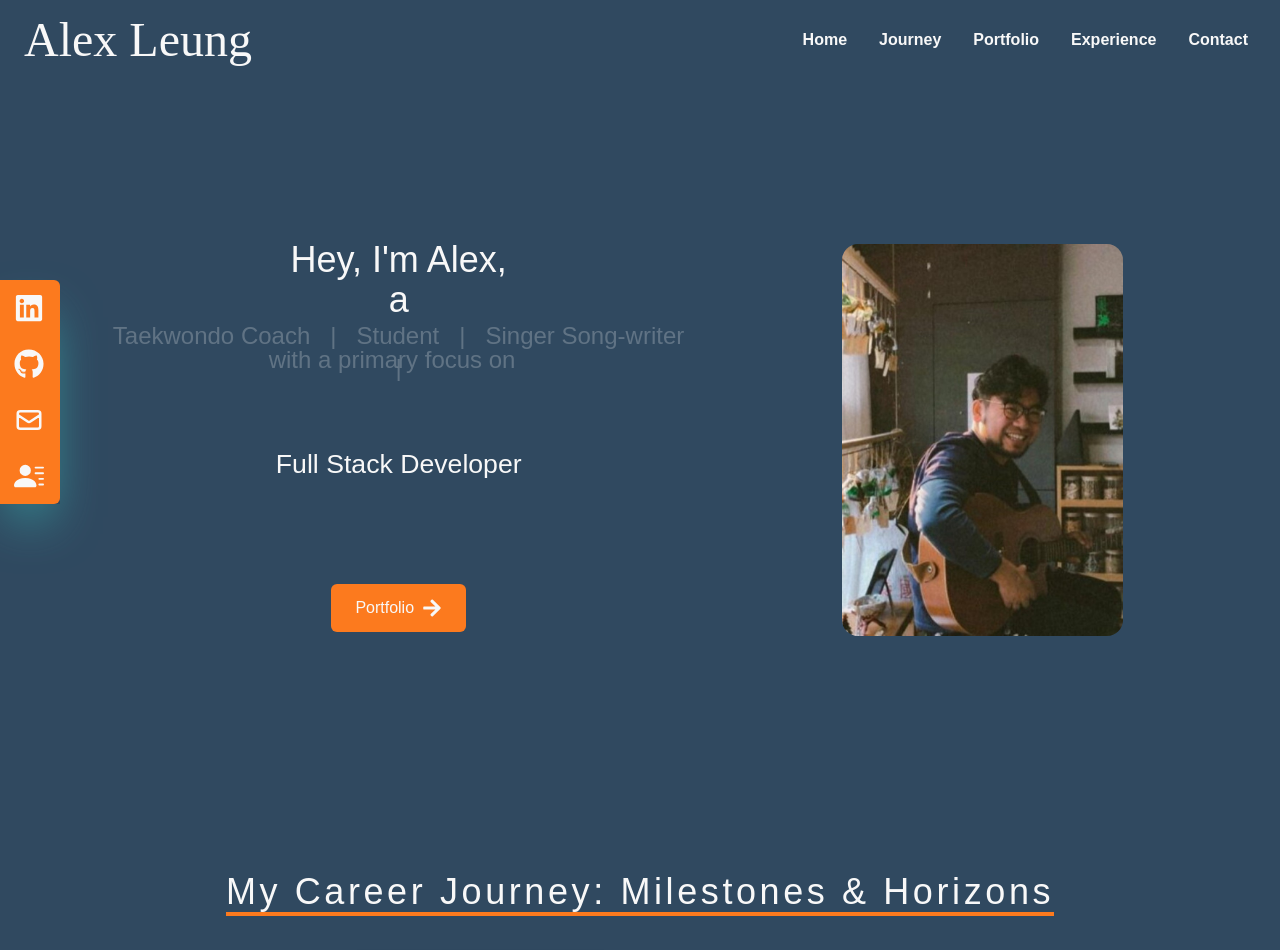
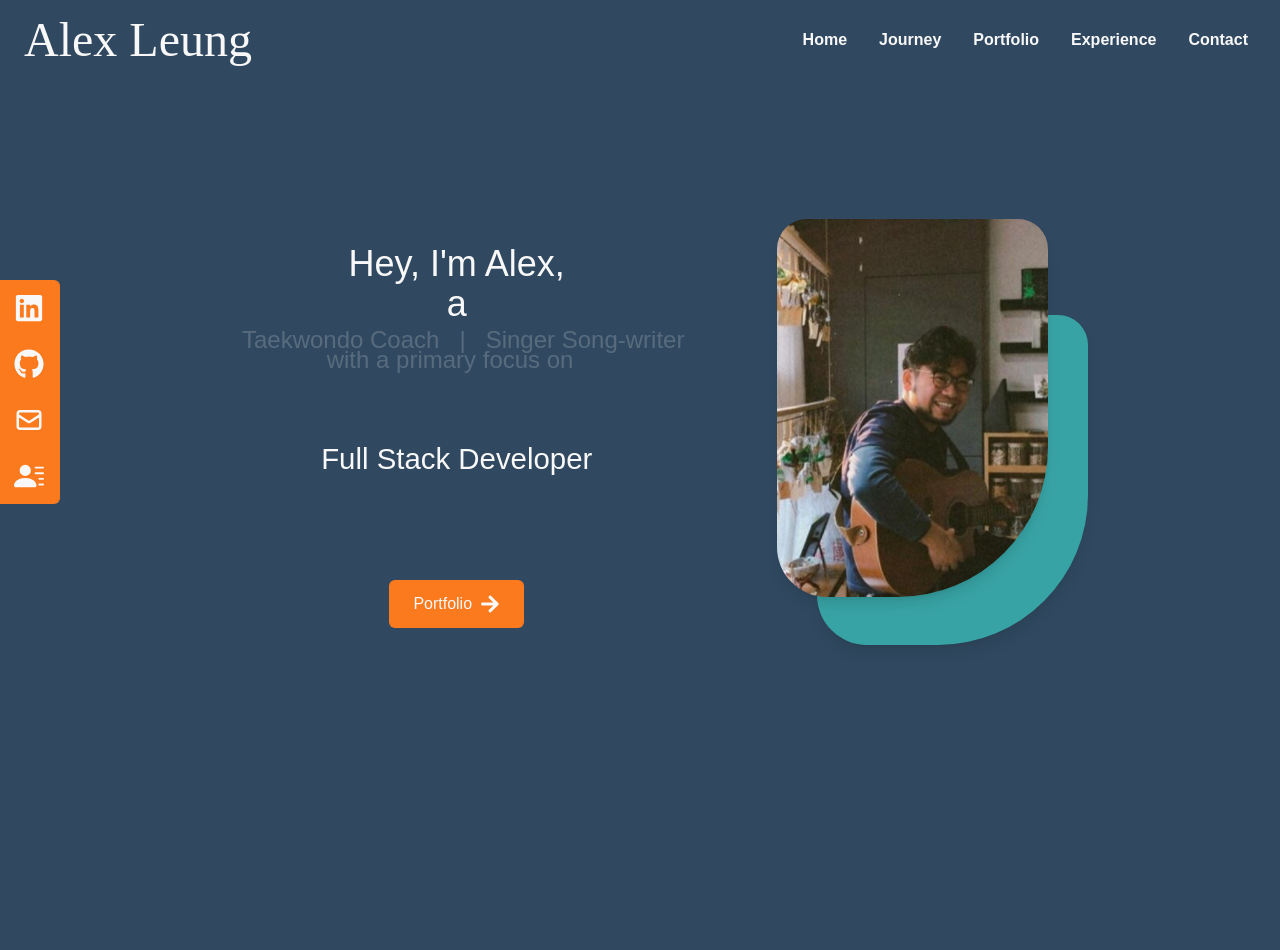
Before and after one commit to alexltyt/own-portfolio, a React (Create React App) app: page / in a window 1280 px wide. Shown: the top 950 px of the page. Built offline with nearby package versions, Linux system fonts and the light colour scheme; a web font is replaced by a local one.

Commit message:
Refactor responsive design, update portfolio images, and fix minor issues

```diff
--- a/src/App.js
+++ b/src/App.js
@@ -1,5 +1,4 @@
 import './App.css';
-import About from "./components/About";
 import Contact from "./components/Contact";
 import Experience from "./components/Experience";
 import Home from "./components/Home";
@@ -10,7 +9,7 @@ import Journey from './components/Journey';
 
 function App() {
   return (
-    <div>
+    <div className='bg-iDarkBlue'>
       <NavBar />
       <Home />
       <Journey />
--- a/src/components/Experience.jsx
+++ b/src/components/Experience.jsx
@@ -91,7 +91,7 @@ const Experience = () => {
 
     ]
   return (
-    <div name="experience" className=" bg-iDarkBlue w-full md:h-screen">
+    <div name="experience" className=" bg-iDarkBlue w-full md:h-screen md:my-44">
         <div className="max-w-screen-lg mx-auto p-4 flex flex-col justify-center w-full md:h-full text-iGray">
             <div>
                 <p className=" text-4xl  font-bold border-b-4 border-iOrange py-1 font-tiltWrap inline">Experience</p>
--- a/src/components/Home.jsx
+++ b/src/components/Home.jsx
@@ -58,8 +58,7 @@ const Home = () => {
 								className={`intro-line  ${showLine2 ? "show" : ""} ${hideLine ? "shrink-text" : ""}`}
 								id="line2">
 								<span className="text-iGray text-xs md:text-2xl">
-									&nbsp; Taekwondo Coach &nbsp; | &nbsp; Student &nbsp; | &nbsp; Singer Song-writer
-									&nbsp; |
+									&nbsp; Taekwondo Coach &nbsp; | &nbsp; Singer Song-writer
 								</span>
 							</div>
 							<div
@@ -104,8 +103,8 @@ const Home = () => {
 						</Link>
 					</div>
 				</div>
-				<div className="hidden md:flex">
-					<img src={ownImage} alt="my profile" className="rounded-2xl mx-auto w-1/3 md:w-6/12 2xl:-ml-10" />
+				<div class="hidden bg-iGreen md:flex rounded-xl pt-0 w-[25%] lg:pt-0 md:mr-44 2xl:mr-44 relative shadow-lg mt-20 rounded-tl-[30px] rounded-tr-[30px] rounded-br-[150px] rounded-bl-[50px]">
+					<img src={ownImage} alt="my profile" className="w-full  -mt-24 mb-12 rounded-xl md:-ml-10 2xl:-ml-10 shadow-lg rounded-tl-[30px] rounded-tr-[30px] rounded-br-[150px] rounded-bl-[50px]" />
 				</div>
 			</div>
 		</div>
--- a/src/components/Journey.jsx
+++ b/src/components/Journey.jsx
@@ -5,9 +5,9 @@ export default function Journey() {
 	return (
 		<div
 			name="journey"
-			className="w-full md:h-screen bg-iDarkBlue  text-iGray flex flex-col justify-start pb-6 font-ubuntu">
+			className="w-full md:h-screen md:my-44 bg-iDarkBlue  text-iGray flex flex-col justify-start pb-6 font-ubuntu">
 			<div className="max-w-screen-lg p-4 my-4 mx-auto flex flex-row justify-start w-full">
-				<div className="md:text-4xl text-center border-b-4  border-iOrange inline mx-auto whitespace-break-spaces tracking-widest font-tiltWrap" >
+				<div className="md:text-2xl text-center border-b-4  border-iOrange inline mx-auto whitespace-break-spaces tracking-widest font-tiltWrap" >
 					My Career Journey: Milestones & Horizons
 				</div>
 			</div>
--- a/src/components/SocialLinks.jsx
+++ b/src/components/SocialLinks.jsx
@@ -46,7 +46,7 @@ const SocialLinks = () => {
       }
   ];
   return (
-    <div className="hidden lg:flex flex-col top-[35%] left-0 fixed shadow-2xl shadow-iGreen">
+    <div className="hidden lg:flex flex-col top-[35%] left-0 fixed">
       <ul>
 
         {links.map(({id,child,href,style,download}) => (
--- a/src/index.css
+++ b/src/index.css
@@ -10,6 +10,11 @@
   html {
     font-family: 'Raleway', sans-serif;
   }
+}
+
+
+*::-webkit-scrollbar {
+  display: none; /* for Chrome, Safari, and Opera */
 }
 
 .intro-line {
--- a/tailwind.config.js
+++ b/tailwind.config.js
@@ -19,7 +19,22 @@ module.exports = {
       "tiltWrap": ["Tilt Warp","sans-serif"],
       "ubuntu": ["Ubuntu","sans-serif"],
     },
+    screens: {
+      'sm': '640px',
+      // => @media (min-width: 640px) { ... }
 
+      'md': '768px',
+      // => @media (min-width: 768px) { ... }
+
+      'lg': '1024px',
+      // => @media (min-width: 1024px) { ... }
+
+      'xl': '1280px',
+      // => @media (min-width: 1280px) { ... }
+
+      '2xl': '1536px',
+      // => @media (min-width: 1536px) { ... }
+    }
 
 
   },
```
